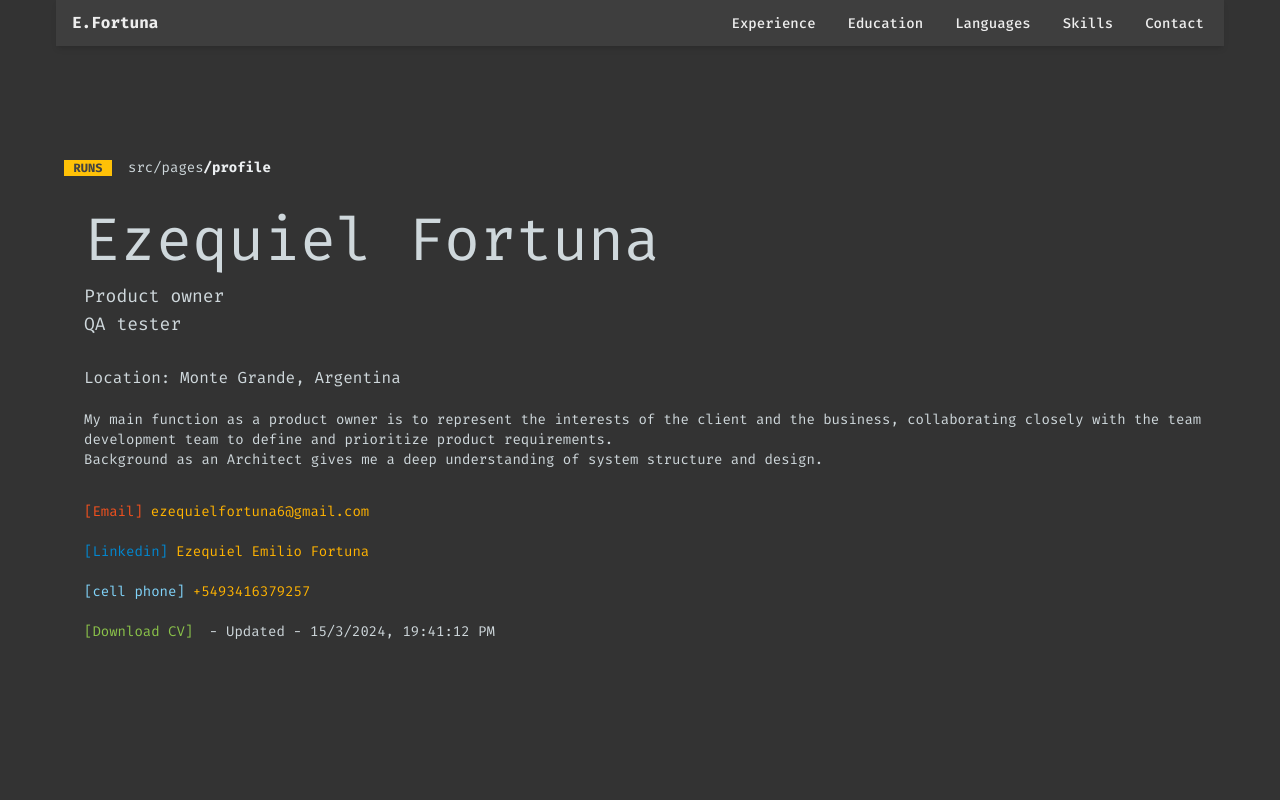
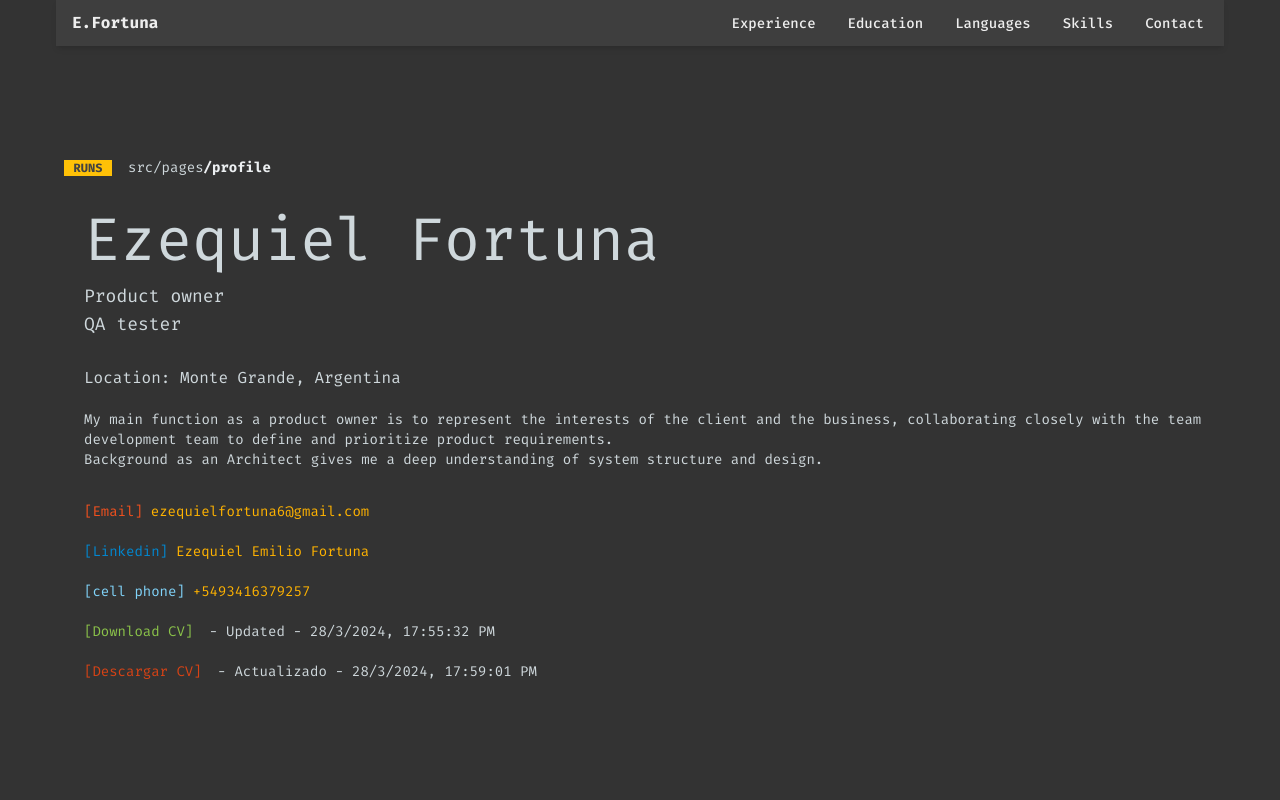
Before and after one commit to jesusre890/samplePortfolio, a React (Vite) app: page / in a window 1280 px wide. Shown: the top 800 px of the page. Built offline with nearby package versions, Linux system fonts and the light colour scheme.

Commit message:
update cv

```diff
--- a/src/pages/profile/Profile.tsx
+++ b/src/pages/profile/Profile.tsx
@@ -1,5 +1,6 @@
 import { Chip } from "@material-tailwind/react";
-import cv from "../../assets/CV - Ezequiel Fortuna.pdf";
+import cv from "../../assets/CV - Ezequiel Fortuna (English).pdf";
+import cves from "../../assets/CV - Ezequiel Fortuna.pdf";
 
 export default function Profile() {
 	return (
@@ -63,7 +64,15 @@ export default function Profile() {
 							[Download CV]
 						</p>
 					</a>
-					<p>- Updated - 15/3/2024, 19:41:12 PM </p>
+					<p>- Updated - 28/3/2024, 17:55:32 PM </p>
+				</div>
+				<div className="flex flex-col gap-1 text-xs md:text-sm md:gap-4 md:flex-row mt-5">
+					<a download="" href={cves}>
+						<p className=" text-deep-orange-800 hover:text-light-blue-500">
+							[Descargar CV]
+						</p>
+					</a>
+					<p>- Actualizado - 28/3/2024, 17:59:01 PM </p>
 				</div>
 			</div>
 		</div>
```
Also changed, not shown: 1 other file (tests, documents, lock files or other folders).
